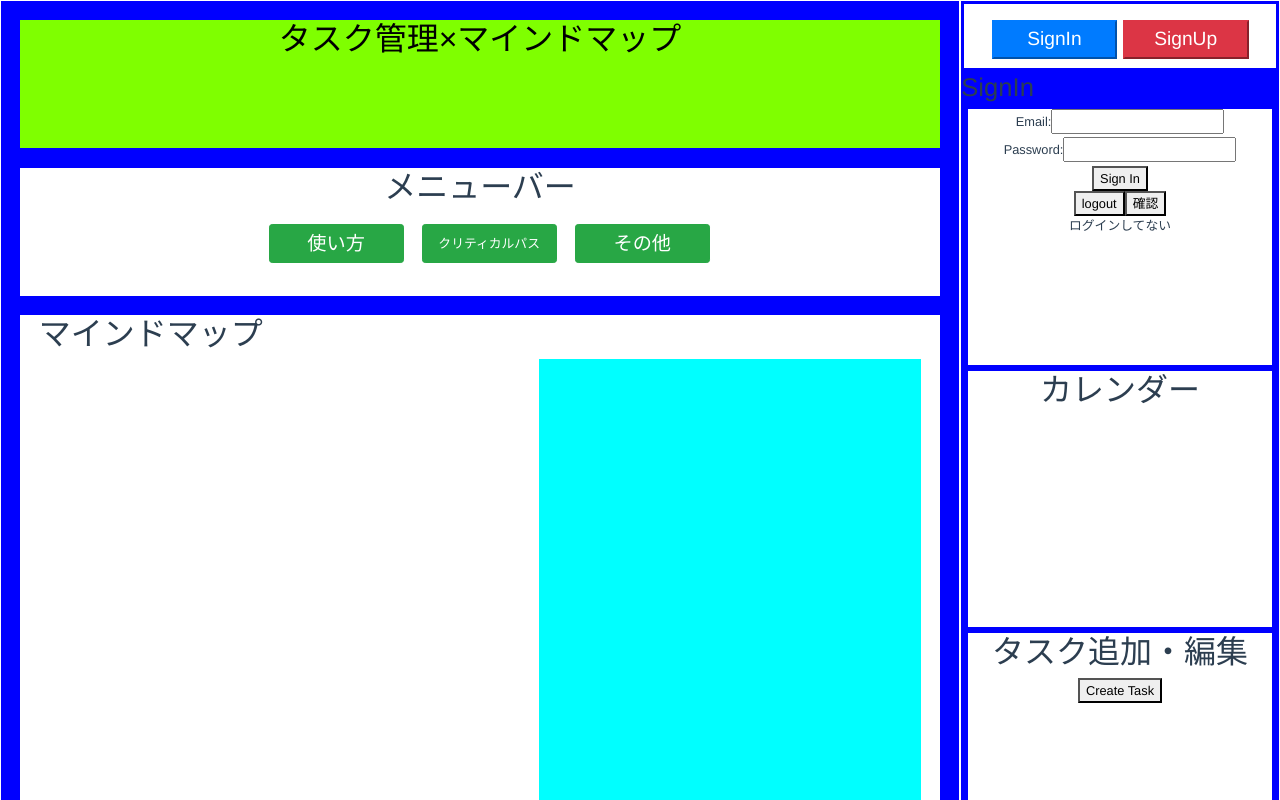
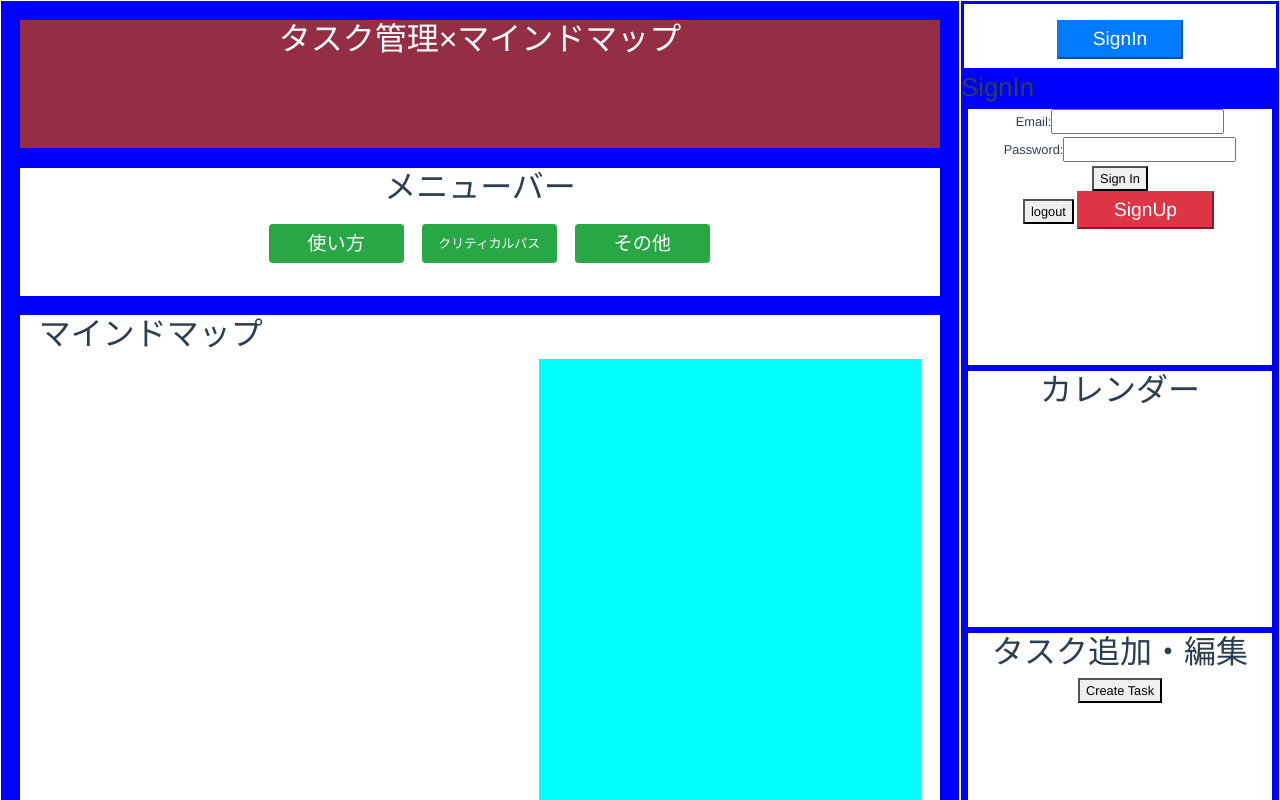
Before and after one commit to 029KIMBACKJIN/Mampuku, a Vue app in the folder mainMenu/frontend/: page /signin in a window 1280 px wide. Shown: the top 800 px of the page. Built offline with nearby package versions, Linux system fonts and the light colour scheme; no server answers.

Commit message:
2023.05.31
2023.05.31

```diff
--- a/mainMenu/frontend/src/components/left/css/Title.css
+++ b/mainMenu/frontend/src/components/left/css/Title.css
@@ -1,7 +1,7 @@
 .Title{
     text-align: center;
-    color: black;
-    background-color:chartreuse;
+    color: white;
+    background-color:#932E44;
     margin: 2%;
     height: 10vw;
 }
--- a/mainMenu/frontend/src/components/right/vue/AccountSet.vue
+++ b/mainMenu/frontend/src/components/right/vue/AccountSet.vue
@@ -5,11 +5,11 @@
                 <button class = "btn-primary">SignIn</button>
             </router-link>
         </div>
-        <div class = "button">
+        <!-- <div class = "button">
             <router-link to = "/signup">
                 <button class = "btn-danger">SignUp</button>
             </router-link>
-        </div>
+        </div> -->
 
     </div>
 </template>
--- a/mainMenu/frontend/src/components/right/vue/SignIn.vue
+++ b/mainMenu/frontend/src/components/right/vue/SignIn.vue
@@ -17,16 +17,21 @@
         </form>
 
         <button @click="logout">logout</button>
-        <button @click="checkAccount">確認</button>
+        <!-- <button @click="checkAccount">確認</button> -->
+        <div class = "button">
+            <router-link to = "/signup">
+                <button class = "btn-danger">SignUp</button>
+            </router-link>
+        </div>
 
-        <div v-if="userMail">
+        <!-- <div v-if="userMail">
             <p>ログイン済みです</p>
             <p>{{ userMail }}</p>
         </div>
 
         <div v-else>
           <p>ログインしてない</p>
-        </div>
+        </div> -->
 
       </div>
 
```
